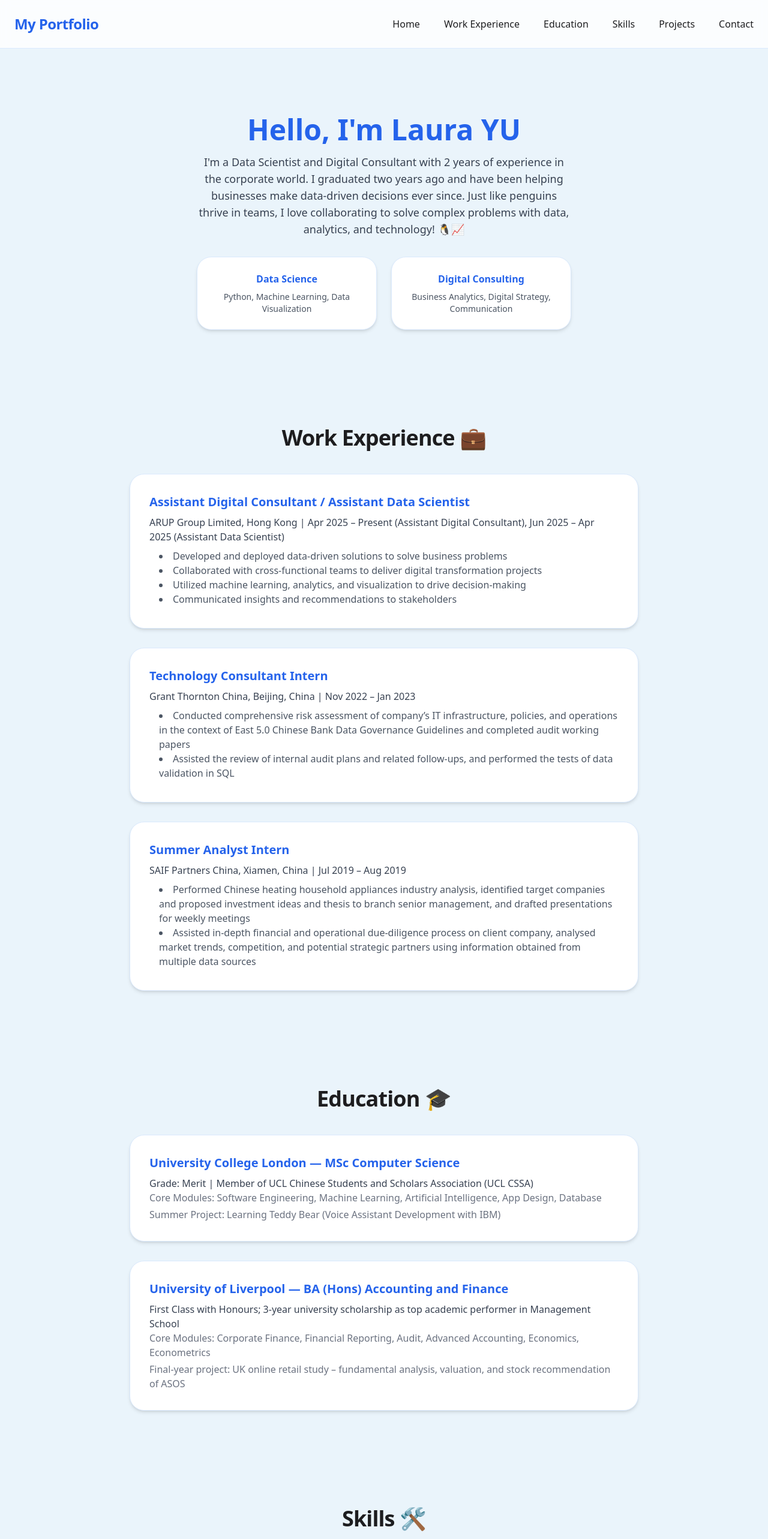
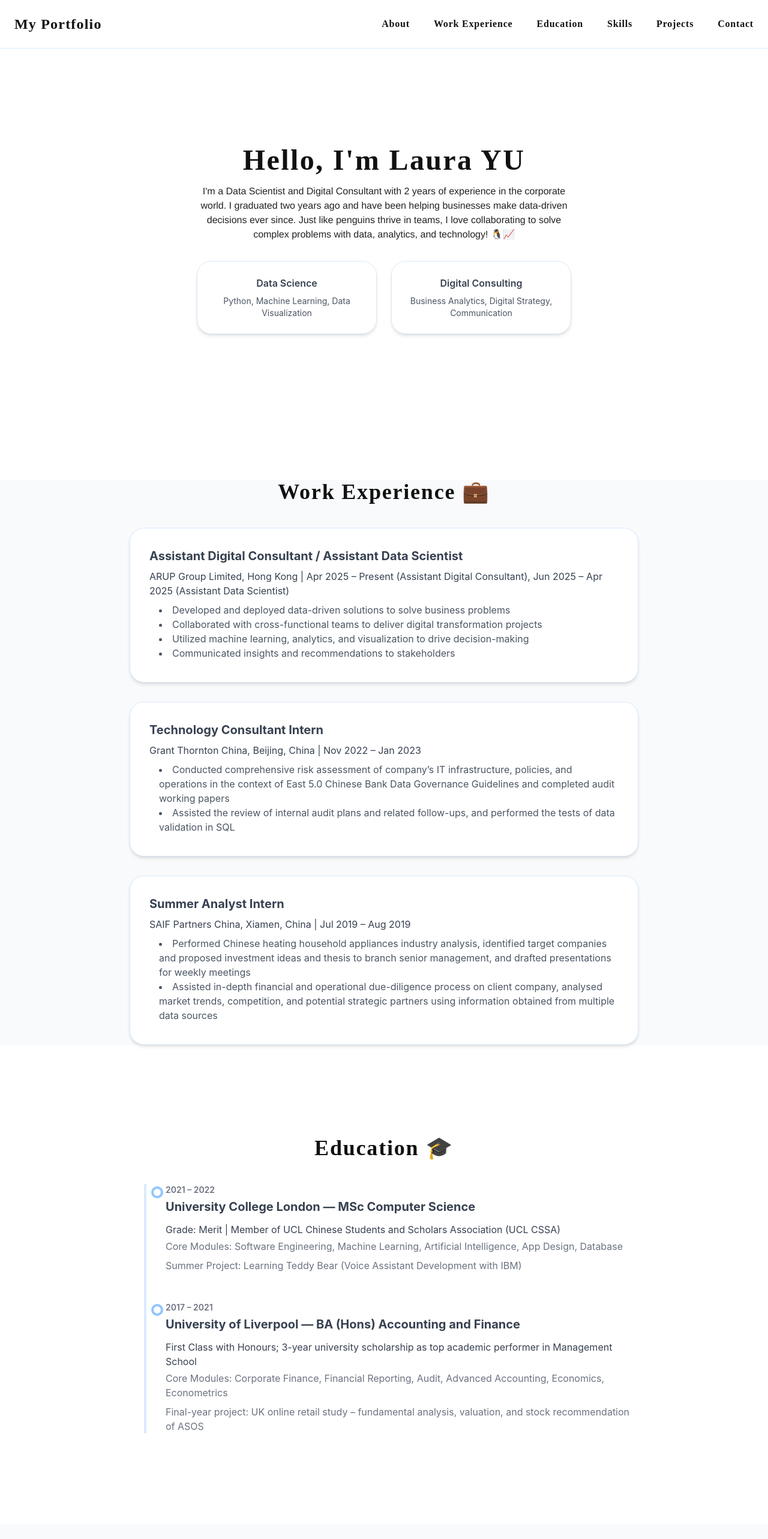
Before and after one commit to KT0846/kt0846.github.io, a React (Create React App) app: page / in a window 1280 px wide. Shown: the top 2566 px of the page at 60% size. Built offline with nearby package versions, Linux system fonts and the light colour scheme.

Commit message:
Design the style

```diff
--- a/package.json
+++ b/package.json
@@ -3,6 +3,7 @@
   "version": "0.1.0",
   "private": true,
   "dependencies": {
+    "@fullpage/react-fullpage": "^0.1.49",
     "@testing-library/dom": "^10.4.0",
     "@testing-library/jest-dom": "^6.6.3",
     "@testing-library/react": "^16.3.0",
@@ -45,8 +46,8 @@
   },
   "devDependencies": {
     "autoprefixer": "^10.4.21",
+    "gh-pages": "^6.3.0",
     "postcss": "^8.5.6",
-    "tailwindcss": "^3.4.17",
-    "gh-pages": "^6.3.0"
+    "tailwindcss": "^3.4.17"
   }
 }
--- a/src/App.tsx
+++ b/src/App.tsx
@@ -43,22 +43,22 @@ function App() {
   };
 
   return (
-    <div className="min-h-screen" style={{ background: '#eaf4fb', color: '#1d1d1f', fontFamily: 'system-ui, -apple-system, BlinkMacSystemFont, Segoe UI, Roboto, Helvetica Neue, Arial, sans-serif' }}>
-      {/* Navigation */}
+    <>
+      {/* Navigation Bar */}
       <nav className="bg-white/80 backdrop-blur shadow-none border-b border-blue-100 fixed w-full top-0 z-50">
         <div className="max-w-7xl mx-auto px-6">
           <div className="flex justify-between items-center py-6">
-            <div className="text-2xl font-extrabold tracking-tight" style={{ color: '#2563eb' }}>
+            <div className="text-2xl font-extrabold tracking-tight" style={{ fontFamily: "'Playfair Display', serif", fontWeight: 'bold', letterSpacing: '0.05em', color: '#111' }}>
               My Portfolio
             </div>
             {/* Desktop Navigation */}
             <div className="hidden md:flex space-x-10">
-              <a href="#home" className="hover:text-[#2563eb] transition text-base font-medium">Home</a>
-              <a href="#experience" className="hover:text-[#2563eb] transition text-base font-medium">Work Experience</a>
-              <a href="#education" className="hover:text-[#2563eb] transition text-base font-medium">Education</a>
-              <a href="#skills" className="hover:text-[#2563eb] transition text-base font-medium">Skills</a>
-              <a href="#projects" className="hover:text-[#2563eb] transition text-base font-medium">Projects</a>
-              <a href="#contact" className="hover:text-[#2563eb] transition text-base font-medium">Contact</a>
+              <a href="#about" className="hover:text-gray-700 transition text-base font-medium" style={{ fontFamily: "'Playfair Display', serif", fontWeight: 'bold', letterSpacing: '0.05em', color: '#111' }}>About</a>
+              <a href="#experience" className="hover:text-gray-700 transition text-base font-medium" style={{ fontFamily: "'Playfair Display', serif", fontWeight: 'bold', letterSpacing: '0.05em', color: '#111' }}>Work Experience</a>
+              <a href="#education" className="hover:text-gray-700 transition text-base font-medium" style={{ fontFamily: "'Playfair Display', serif", fontWeight: 'bold', letterSpacing: '0.05em', color: '#111' }}>Education</a>
+              <a href="#skills" className="hover:text-gray-700 transition text-base font-medium" style={{ fontFamily: "'Playfair Display', serif", fontWeight: 'bold', letterSpacing: '0.05em', color: '#111' }}>Skills</a>
+              <a href="#projects" className="hover:text-gray-700 transition text-base font-medium" style={{ fontFamily: "'Playfair Display', serif", fontWeight: 'bold', letterSpacing: '0.05em', color: '#111' }}>Projects</a>
+              <a href="#contact" className="hover:text-gray-700 transition text-base font-medium" style={{ fontFamily: "'Playfair Display', serif", fontWeight: 'bold', letterSpacing: '0.05em', color: '#111' }}>Contact</a>
             </div>
             {/* Mobile Menu Button */}
             <button
@@ -78,46 +78,45 @@ function App() {
           {isMenuOpen && (
             <div className="md:hidden pb-4">
               <div className="flex flex-col space-y-4">
-                <a href="#home" className="hover:text-[#2563eb] transition text-base font-medium" onClick={() => setIsMenuOpen(false)}>Home</a>
-                <a href="#experience" className="hover:text-[#2563eb] transition text-base font-medium" onClick={() => setIsMenuOpen(false)}>Work Experience</a>
-                <a href="#education" className="hover:text-[#2563eb] transition text-base font-medium" onClick={() => setIsMenuOpen(false)}>Education</a>
-                <a href="#skills" className="hover:text-[#2563eb] transition text-base font-medium" onClick={() => setIsMenuOpen(false)}>Skills</a>
-                <a href="#projects" className="hover:text-[#2563eb] transition text-base font-medium" onClick={() => setIsMenuOpen(false)}>Projects</a>
-                <a href="#contact" className="hover:text-[#2563eb] transition text-base font-medium" onClick={() => setIsMenuOpen(false)}>Contact</a>
+                <a href="#about" className="hover:text-gray-700 transition text-base font-medium" onClick={() => setIsMenuOpen(false)} style={{ fontFamily: "'Playfair Display', serif", fontWeight: 'bold', letterSpacing: '0.05em', color: '#111' }}>About</a>
+                <a href="#experience" className="hover:text-gray-700 transition text-base font-medium" onClick={() => setIsMenuOpen(false)} style={{ fontFamily: "'Playfair Display', serif", fontWeight: 'bold', letterSpacing: '0.05em', color: '#111' }}>Work Experience</a>
+                <a href="#education" className="hover:text-gray-700 transition text-base font-medium" onClick={() => setIsMenuOpen(false)} style={{ fontFamily: "'Playfair Display', serif", fontWeight: 'bold', letterSpacing: '0.05em', color: '#111' }}>Education</a>
+                <a href="#skills" className="hover:text-gray-700 transition text-base font-medium" onClick={() => setIsMenuOpen(false)} style={{ fontFamily: "'Playfair Display', serif", fontWeight: 'bold', letterSpacing: '0.05em', color: '#111' }}>Skills</a>
+                <a href="#projects" className="hover:text-gray-700 transition text-base font-medium" onClick={() => setIsMenuOpen(false)} style={{ fontFamily: "'Playfair Display', serif", fontWeight: 'bold', letterSpacing: '0.05em', color: '#111' }}>Projects</a>
+                <a href="#contact" className="hover:text-gray-700 transition text-base font-medium" onClick={() => setIsMenuOpen(false)} style={{ fontFamily: "'Playfair Display', serif", fontWeight: 'bold', letterSpacing: '0.05em', color: '#111' }}>Contact</a>
               </div>
             </div>
           )}
         </div>
       </nav>
-
+      {/* Fullpage Sections */}
       {/* About Section */}
-      <section id="about" className="pt-48 pb-20">
+      <div id="about" className="section flex flex-col justify-center items-center min-h-screen bg-white">
         <div className="max-w-2xl mx-auto px-6 text-center">
-          <h3 className="text-5xl font-extrabold mb-4" style={{ color: '#2563eb' }}>Hello, I'm Laura YU</h3>
-          <p className="text-gray-700 mb-8 text-lg">
+          <h3 className="text-5xl font-extrabold mb-4" style={{ fontFamily: "'Playfair Display', serif", letterSpacing: '0.05em', color: '#111' }}>Hello, I'm Laura YU</h3>
+          <p className="text-base mb-8" style={{ fontFamily: "'Helvetica Neue', Arial, sans-serif", color: '#222' }}>
             I'm a Data Scientist and Digital Consultant with 2 years of experience in the corporate world. I graduated two years ago and have been helping businesses make data-driven decisions ever since. Just like penguins thrive in teams, I love collaborating to solve complex problems with data, analytics, and technology! 🐧📈
           </p>
           <div className="flex flex-col sm:flex-row justify-center gap-6">
             <div className="bg-white p-6 rounded-3xl border border-blue-100 shadow-md flex-1 min-w-[200px]">
-              <h4 className="font-semibold text-[#2563eb] text-base mb-2">Data Science</h4>
+              <h4 className="font-semibold text-gray-700 text-base mb-2">Data Science</h4>
               <p className="text-sm text-gray-600">Python, Machine Learning, Data Visualization</p>
             </div>
             <div className="bg-white p-6 rounded-3xl border border-blue-100 shadow-md flex-1 min-w-[200px]">
-              <h4 className="font-semibold text-[#2563eb] text-base mb-2">Digital Consulting</h4>
+              <h4 className="font-semibold text-gray-700 text-base mb-2">Digital Consulting</h4>
               <p className="text-sm text-gray-600">Business Analytics, Digital Strategy, Communication</p>
             </div>
           </div>
         </div>
-      </section>
-
+      </div>
       {/* Work Experience Section */}
-      <section id="experience" className="py-20">
+      <div id="experience" className="section flex flex-col justify-center items-center min-h-screen bg-[#f8fafc]">
         <div className="max-w-4xl mx-auto px-6">
-          <h2 className="text-4xl font-extrabold tracking-tight mb-10 text-center" style={{ color: '#1d1d1f' }}>Work Experience 💼</h2>
+          <h2 className="text-4xl font-extrabold tracking-tight mb-10 text-center" style={{ fontFamily: "'Playfair Display', serif", letterSpacing: '0.05em', color: '#111' }}>Work Experience 💼</h2>
           <div className="flex flex-col gap-8">
             {/* ARUP Group Limited Full-Time Experience */}
             <div className="bg-white rounded-3xl shadow-md p-8 border border-blue-100">
-              <h3 className="text-xl font-bold mb-2 text-[#2563eb]">Assistant Digital Consultant / Assistant Data Scientist</h3>
+              <h3 className="text-xl font-bold mb-2 text-gray-700">Assistant Digital Consultant / Assistant Data Scientist</h3>
               <p className="text-gray-700 mb-2">ARUP Group Limited, Hong Kong | Apr 2025 – Present (Assistant Digital Consultant), Jun 2025 – Apr 2025 (Assistant Data Scientist)</p>
               <ul className="list-disc list-inside text-gray-600 text-base mb-1 pl-4 text-left">
                 <li>Developed and deployed data-driven solutions to solve business problems</li>
@@ -128,7 +127,7 @@ function App() {
             </div>
             {/* Grant Thornton China Internship */}
             <div className="bg-white rounded-3xl shadow-md p-8 border border-blue-100">
-              <h3 className="text-xl font-bold mb-2 text-[#2563eb]">Technology Consultant Intern</h3>
+              <h3 className="text-xl font-bold mb-2 text-gray-700">Technology Consultant Intern</h3>
               <p className="text-gray-700 mb-2">Grant Thornton China, Beijing, China | Nov 2022 – Jan 2023</p>
               <ul className="list-disc list-inside text-gray-600 text-base mb-1 pl-4 text-left">
                 <li>Conducted comprehensive risk assessment of company’s IT infrastructure, policies, and operations in the context of East 5.0 Chinese Bank Data Governance Guidelines and completed audit working papers</li>
@@ -137,7 +136,7 @@ function App() {
             </div>
             {/* SAIF Partners China Internship */}
             <div className="bg-white rounded-3xl shadow-md p-8 border border-blue-100">
-              <h3 className="text-xl font-bold mb-2 text-[#2563eb]">Summer Analyst Intern</h3>
+              <h3 className="text-xl font-bold mb-2 text-gray-700">Summer Analyst Intern</h3>
               <p className="text-gray-700 mb-2">SAIF Partners China, Xiamen, China | Jul 2019 – Aug 2019</p>
               <ul className="list-disc list-inside text-gray-600 text-base mb-1 pl-4 text-left">
                 <li>Performed Chinese heating household appliances industry analysis, identified target companies and proposed investment ideas and thesis to branch senior management, and drafted presentations for weekly meetings</li>
@@ -146,39 +145,41 @@ function App() {
             </div>
           </div>
         </div>
-      </section>
-
+      </div>
       {/* Education Section */}
-      <section id="education" className="py-20" style={{ background: '#eaf4fb' }}>
+      <div id="education" className="section flex flex-col justify-center items-center min-h-screen bg-white">
         <div className="max-w-4xl mx-auto px-6">
-          <h2 className="text-4xl font-extrabold tracking-tight mb-10 text-center" style={{ color: '#1d1d1f' }}>Education 🎓</h2>
-          <div className="flex flex-col gap-8">
+          <h2 className="text-4xl font-extrabold tracking-tight mb-10 text-center" style={{ fontFamily: "'Playfair Display', serif", letterSpacing: '0.05em', color: '#111' }}>Education 🎓</h2>
+          <div className="relative border-l-4 border-blue-100 ml-6">
             {/* UCL MSc */}
-            <div className="bg-white rounded-3xl shadow-md p-8 border border-blue-100">
-              <h3 className="text-xl font-bold mb-2 text-[#2563eb]">University College London — MSc Computer Science</h3>
+            <div className="mb-12 ml-8 flex flex-col gap-1 relative">
+              <div className="absolute -left-6 top-1 w-5 h-5 bg-white border-4 border-blue-300 rounded-full"></div>
+              <span className="text-sm text-gray-500 font-semibold">2021 – 2022</span>
+              <h3 className="text-xl font-bold mb-2 text-gray-700">University College London — MSc Computer Science</h3>
               <p className="text-gray-700">Grade: Merit | Member of UCL Chinese Students and Scholars Association (UCL CSSA)</p>
               <p className="text-gray-500 text-base mb-1">Core Modules: Software Engineering, Machine Learning, Artificial Intelligence, App Design, Database</p>
               <p className="text-gray-500 text-base">Summer Project: Learning Teddy Bear (Voice Assistant Development with IBM)</p>
             </div>
             {/* Liverpool BA */}
-            <div className="bg-white rounded-3xl shadow-md p-8 border border-blue-100">
-              <h3 className="text-xl font-bold mb-2 text-[#2563eb]">University of Liverpool — BA (Hons) Accounting and Finance</h3>
+            <div className="ml-8 flex flex-col gap-1 relative">
+              <div className="absolute -left-6 top-1 w-5 h-5 bg-white border-4 border-blue-300 rounded-full"></div>
+              <span className="text-sm text-gray-500 font-semibold">2017 – 2021</span>
+              <h3 className="text-xl font-bold mb-2 text-gray-700">University of Liverpool — BA (Hons) Accounting and Finance</h3>
               <p className="text-gray-700">First Class with Honours; 3-year university scholarship as top academic performer in Management School</p>
               <p className="text-gray-500 text-base mb-1">Core Modules: Corporate Finance, Financial Reporting, Audit, Advanced Accounting, Economics, Econometrics</p>
               <p className="text-gray-500 text-base">Final-year project: UK online retail study – fundamental analysis, valuation, and stock recommendation of ASOS</p>
             </div>
           </div>
         </div>
-      </section>
-
+      </div>
       {/* Skills Section */}
-      <section id="skills" className="py-20">
+      <div id="skills" className="section flex flex-col justify-center items-center min-h-screen bg-[#f8fafc]">
         <div className="max-w-4xl mx-auto px-6">
-          <h2 className="text-4xl font-extrabold tracking-tight mb-10 text-center" style={{ color: '#1d1d1f' }}>Skills 🛠️</h2>
+          <h2 className="text-4xl font-extrabold tracking-tight mb-10 text-center" style={{ fontFamily: "'Playfair Display', serif", letterSpacing: '0.05em', color: '#111' }}>Skills 🛠️</h2>
           <div className="grid grid-cols-1 md:grid-cols-2 gap-8">
             {/* Programming */}
             <div className="bg-white rounded-3xl shadow-md p-8 border border-blue-100">
-              <h3 className="text-xl font-bold mb-3 text-[#2563eb]">Programming</h3>
+              <h3 className="text-xl font-bold mb-3 text-gray-700">Programming</h3>
               <ul className="list-disc list-inside text-gray-700 text-base pl-4">
                 <li>Python (Pandas, NumPy, Scikit-learn, Matplotlib, Seaborn)</li>
                 <li>SQL</li>
@@ -188,7 +189,7 @@ function App() {
             </div>
             {/* Data Science & Analytics */}
             <div className="bg-white rounded-3xl shadow-md p-8 border border-blue-100">
-              <h3 className="text-xl font-bold mb-3 text-[#2563eb]">Data Science & Analytics</h3>
+              <h3 className="text-xl font-bold mb-3 text-gray-700">Data Science & Analytics</h3>
               <ul className="list-disc list-inside text-gray-700 text-base pl-4">
                 <li>Machine Learning & Predictive Modeling</li>
                 <li>Data Visualization & Storytelling</li>
@@ -198,7 +199,7 @@ function App() {
             </div>
             {/* Consulting & Business */}
             <div className="bg-white rounded-3xl shadow-md p-8 border border-blue-100">
-              <h3 className="text-xl font-bold mb-3 text-[#2563eb]">Consulting & Business</h3>
+              <h3 className="text-xl font-bold mb-3 text-gray-700">Consulting & Business</h3>
               <ul className="list-disc list-inside text-gray-700 text-base pl-4">
                 <li>Digital Transformation</li>
                 <li>Business Analytics</li>
@@ -208,7 +209,7 @@ function App() {
             </div>
             {/* Tools & Platforms */}
             <div className="bg-white rounded-3xl shadow-md p-8 border border-blue-100">
-              <h3 className="text-xl font-bold mb-3 text-[#2563eb]">Tools & Platforms</h3>
+              <h3 className="text-xl font-bold mb-3 text-gray-700">Tools & Platforms</h3>
               <ul className="list-disc list-inside text-gray-700 text-base pl-4">
                 <li>Tableau, Power BI</li>
                 <li>Excel, Google Sheets</li>
@@ -218,12 +219,11 @@ function App() {
             </div>
           </div>
         </div>
-      </section>
-
+      </div>
       {/* Projects Section */}
-      <section id="projects" className="py-20">
+      <div id="projects" className="section flex flex-col justify-center items-center min-h-screen bg-white">
         <div className="max-w-7xl mx-auto px-6">
-          <h2 className="text-4xl font-extrabold tracking-tight mb-10 text-center flex items-center justify-center gap-3" style={{ color: '#1d1d1f' }}>
+          <h2 className="text-4xl font-extrabold tracking-tight mb-10 text-center flex items-center justify-center gap-3" style={{ fontFamily: "'Playfair Display', serif", letterSpacing: '0.05em', color: '#111' }}>
             My Projects <span className="text-3xl align-middle">💡</span>
           </h2>
           <div className="flex items-center justify-center gap-4">
@@ -244,11 +244,11 @@ function App() {
                     className="flex-1 mx-1 md:mx-2 min-w-[16rem] max-w-xs md:min-w-[22rem] md:max-w-lg h-auto md:h-[24rem] bg-white rounded-3xl shadow-xl p-5 md:p-10 flex flex-col items-start border border-blue-100 transition-all duration-500"
                     style={{ opacity: 1 }}
                   >
-                    <h3 className="text-lg md:text-2xl font-bold text-[#2563eb] mb-3">{projects[idx].title}</h3>
+                    <h3 className="text-lg md:text-2xl font-bold text-gray-700 mb-3">{projects[idx].title}</h3>
                     <p className="text-gray-700 mb-6 line-clamp-3">{projects[idx].desc}</p>
                     <div className="flex flex-wrap gap-2 mt-auto">
                       {projects[idx].tags.map((tag) => (
-                        <span key={tag} className="bg-[#dbeafe] text-[#2563eb] px-3 py-1 rounded-full text-xs font-medium">{tag}</span>
+                        <span key={tag} className="bg-[#dbeafe] text-gray-700 px-3 py-1 rounded-full text-xs font-medium">{tag}</span>
                       ))}
                     </div>
                   </div>
@@ -275,12 +275,11 @@ function App() {
             ))}
           </div>
         </div>
-      </section>
-
-      {/* Contact Section */}
-      <section id="contact" className="py-20">
+      </div>
+      {/* Get In Touch Section */}
+      <div id="contact" className="section flex flex-col justify-center items-center min-h-screen bg-[#f8fafc]">
         <div className="max-w-4xl mx-auto px-6 text-center">
-          <h2 className="text-4xl font-extrabold tracking-tight mb-10" style={{ color: '#1d1d1f' }}>Get In Touch</h2>
+          <h2 className="text-4xl font-extrabold tracking-tight mb-10" style={{ fontFamily: "'Playfair Display', serif", letterSpacing: '0.05em', color: '#111' }}>Get In Touch</h2>
           <p className="text-lg text-gray-700 mb-8">
             I'm always interested in new opportunities and exciting projects.
             Feel free to reach out!
@@ -288,27 +287,25 @@ function App() {
           <div className="flex flex-row justify-center gap-4 md:gap-8 mb-8 overflow-x-auto">
             <div className="bg-white p-6 rounded-3xl border border-blue-100 shadow-md flex-1 min-w-0 max-w-[220px] flex flex-col items-center">
               <div className="text-2xl mb-2">📧</div>
-              <h3 className="font-semibold text-[#2563eb] text-base mb-1">Email</h3>
+              <h3 className="font-semibold text-gray-700 text-base mb-1">Email</h3>
               <p className="text-gray-700 text-xs md:text-base break-all">your.email@example.com</p>
             </div>
             <div className="bg-white p-6 rounded-3xl border border-blue-100 shadow-md flex-1 min-w-0 max-w-[220px] flex flex-col items-center">
               <div className="text-2xl mb-2">📍</div>
-              <h3 className="font-semibold text-[#2563eb] text-base mb-1">Location</h3>
+              <h3 className="font-semibold text-gray-700 text-base mb-1">Location</h3>
               <p className="text-gray-700 text-xs md:text-base break-all">Hong Kong</p>
             </div>
           </div>
           <button
-            className="bg-[#2563eb] text-white px-10 py-4 rounded-full font-semibold text-lg shadow hover:bg-[#1746a2] transition"
+            className="bg-black text-white px-10 py-4 rounded-full font-semibold text-lg shadow hover:bg-gray-900 transition mb-2"
             onClick={() => window.open('https://forms.gle/EqSyS5qZW9nFyqKc7', '_blank')}
           >
             Send Message
           </button>
         </div>
-      </section>
-
-      {/* Footer */}
-      <footer className="bg-white border-t border-blue-100 py-8">
-        <div className="max-w-6xl mx-auto px-4 text-center">
+      </div>
+      <footer className="bg-white border-t border-blue-100 py-8 mt-0">
+        <div className="max-w-2xl mx-auto px-4 text-center">
           <p className="text-base text-gray-500">&copy; 2025 Laura YU. All rights reserved.</p>
           <div className="flex justify-center space-x-6 mt-4">
             <a href="https://www.linkedin.com/in/laura-yu-679788172/" target="_blank" rel="noopener noreferrer" className="hover:text-[#2563eb] transition text-base font-medium">LinkedIn</a>
@@ -316,7 +313,8 @@ function App() {
           </div>
         </div>
       </footer>
-    </div>
+      {/* Add smooth scroll behavior to the document - removed invalid <script> */}
+    </>
   );
 }
 
--- /dev/null
+++ b/src/declarations.d.ts
@@ -0,0 +1 @@
+declare module '@ap.cx/react-fullpage';
--- a/src/index.css
+++ b/src/index.css
@@ -5,6 +5,7 @@ body {
     sans-serif;
   -webkit-font-smoothing: antialiased;
   -moz-osx-font-smoothing: grayscale;
+  scroll-behavior: smooth;
 }
 
 code {
```
Also changed, not shown: 1 other file (tests, documents, lock files or other folders).
